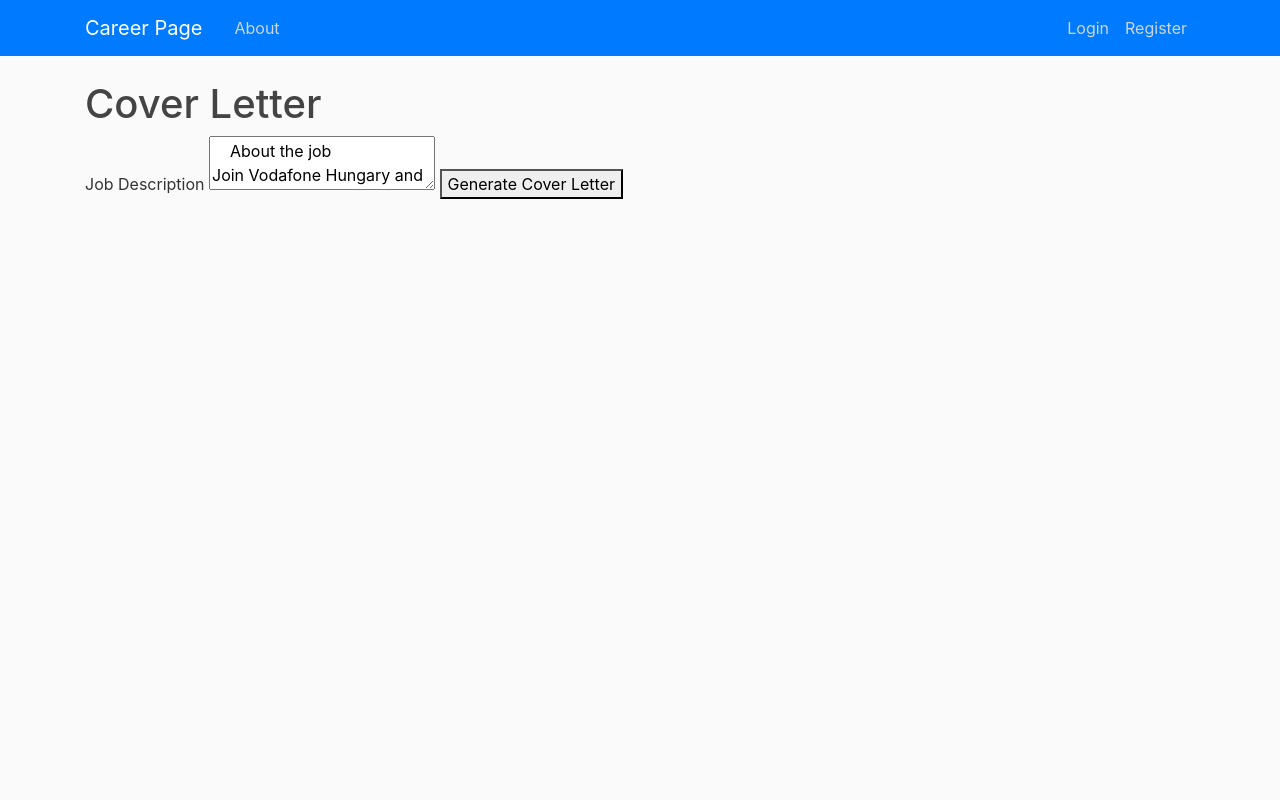
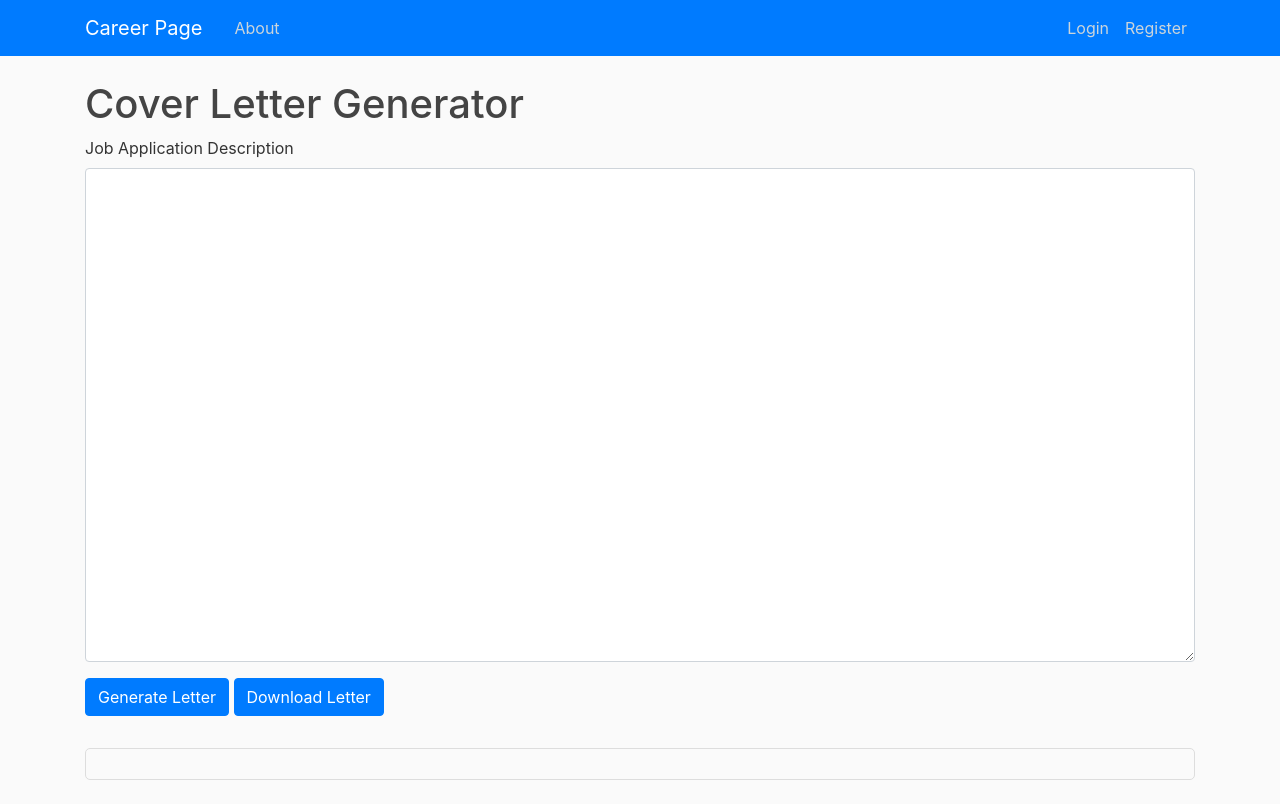
Before and after one commit to urffire/CV-generator, a Flask app: page /cover_letter in a window 1280 px wide. Before the commit the page ends 199 px from the top, so only its background shows below. Run offline with Flask 3, Linux system fonts and the light colour scheme; some libraries are stand-ins or nearby versions.

Commit message:
Updated UI

```diff
--- a/career_webpage/gpt.py
+++ b/career_webpage/gpt.py
@@ -9,7 +9,7 @@ def call_gpt_generate_cv(user_data):
     json = dumps(user_data)
 
     completion = client.chat.completions.create(
-        model="gpt-3.5-turbo",
+        model="gpt-3.5-turbo-1106",
         messages=[
             {
                 "role": "system",
@@ -38,7 +38,7 @@ def call_gpt_generate_cl(user_data, job_description):
     json = dumps(data)
 
     completion = client.chat.completions.create(
-        model="gpt-3.5-turbo",
+        model="gpt-3.5-turbo-1106",
         messages=[
             {
                 "role": "system",
@@ -65,7 +65,7 @@ def call_gpt_generate_advice(user_data):
     json = dumps(user_data)
 
     completion = client.chat.completions.create(
-        model="gpt-3.5-turbo",
+        model="gpt-3.5-turbo-1106",
         messages=[
             {
                 "role": "system",
--- a/career_webpage/routes.py
+++ b/career_webpage/routes.py
@@ -6,7 +6,6 @@ from career_webpage.gpt import call_gpt_generate_cv, call_gpt_generate_cl, call_
 from career_webpage.models import User, Role, UserRoles
 from flask_login import login_user, current_user, logout_user, login_required
 import requests
-
 
 
 def check_role(role_name):
@@ -185,15 +184,21 @@ def manage_users():
     if not check_role('Admin'):
         flash('You have to be admin to access this feature', 'danger')
         return redirect(url_for('home'))
+
     users = User.query.all()
     return render_template('manage_users.html', users=users, title='Manage users')
 
 @app.route("/delete_user/<int:user_id>")
 @login_required
 def delete_user(user_id):
-    if not check_role("Admin") and current_user.id != user_id:
+    if not check_role("Admin"):
         flash("You have to be admin to access this feature", "danger")
         return redirect(url_for('home'))
+
+    if current_user.id == user_id:
+        flash("You cannot delete your own account", "danger")
+        return redirect(url_for('home'))
+
     UserRoles.query.filter_by(user_id=user_id).delete()
     User.query.filter_by(id=user_id).delete()
     db.session.commit()
@@ -206,17 +211,14 @@ PROXYCURL_API_KEY = 'yMNOf5XqLO4mtJpjeXGzlg'
 @app.route('/fetch_profile', methods=['POST'])
 @login_required
 def fetch_profile():
-    print("asd")
     linkedin_url = request.json.get('linkedin_url')
-    print(linkedin_url)
     api_endpoint = 'https://nubela.co/proxycurl/api/v2/linkedin'
     headers = {'Authorization': 'Bearer ' + PROXYCURL_API_KEY}
     params = {'url': linkedin_url}
 
     try:
         response = requests.get(api_endpoint, params=params, headers=headers)
-        response.raise_for_status()  # Raise an exception for HTTP errors
-
+        response.raise_for_status()
         profile_data = response.json()
         return jsonify(profile_data)
     except requests.RequestException as e:
@@ -231,7 +233,7 @@ def save_profile():
         if request.content_type != 'application/json':
             return jsonify({'message': 'Invalid content type. Expected JSON.'}), 400
 
-        profile_data = request.json  # Assuming the profile data is sent as JSON
+        profile_data = request.json
         current_user.set_profile_data(profile_data)
         db.session.commit()
         return jsonify({'message': 'Profile saved successfully!'})
@@ -243,9 +245,8 @@ def save_profile():
 @login_required
 def load_profile():
     try:
-        # Load the profile data from the database
-        loaded_profile_data = current_user.get_profile_data()
-        return jsonify(loaded_profile_data)
+        profile_data = current_user.get_profile_data()
+        return jsonify(profile_data)
     except Exception as e:
         print(str(e))
         return jsonify({'message': 'Failed to load profile data.'}), 500
@@ -254,9 +255,8 @@ def load_profile():
 @login_required
 def generate_cv():
     try:
-        # Load the profile data from the database
-        loaded_profile_data = current_user.get_profile_data()
-        md = call_gpt_generate_cv(loaded_profile_data)
+        profile_data = current_user.get_profile_data()
+        md = call_gpt_generate_cv(profile_data)
         print(md)
         return jsonify({'content': md})
     except Exception as e:
@@ -269,10 +269,8 @@ def generate_cv():
 def generate_cl():
     try:
         job_description = request.json
-
-        # Load the profile data from the database
-        loaded_profile_data = current_user.get_profile_data()
-        md = call_gpt_generate_cl(loaded_profile_data, job_description)
+        profile_data = current_user.get_profile_data()
+        md = call_gpt_generate_cl(profile_data, job_description)
         print(md)
         return jsonify({'content': md})
     except Exception as e:
@@ -284,8 +282,8 @@ def generate_cl():
 @login_required
 def generate_advice():
     try:
-        loaded_profile_data = current_user.get_profile_data()
-        md = call_gpt_generate_advice(loaded_profile_data)
+        profile_data = current_user.get_profile_data()
+        md = call_gpt_generate_advice(profile_data)
         print(md)
         return jsonify({'content': md})
     except Exception as e:
--- a/career_webpage/static/main.css
+++ b/career_webpage/static/main.css
@@ -74,3 +74,28 @@ a.article-title:hover {
 .account-heading {
   font-size: 2.5rem;
 }
+
+#rendered_md {
+  border: 1px solid #ddd;
+  padding: 15px;
+  border-radius: 5px;
+}
+
+.spinner-border-container {
+    position: relative;
+    z-index: 1001; /* Ensure the overlay is above other elements */
+  }
+
+  .spinner-border-overlay {
+    position: fixed;
+    top: 0;
+    left: 0;
+    right: 0;
+    bottom: 0;
+    background: rgba(255, 255, 255, 0.7);
+    display: flex;
+    align-items: center;
+    justify-content: center;
+    z-index: 1000; /* Ensure the overlay is above other elements */
+    display: none; /* Initially hide the overlay */
+  }
--- /dev/null
+++ b/career_webpage/static/markdown.js
@@ -0,0 +1,38 @@
+let stored_md = "";
+
+async function update_md(value) {
+    stored_md = value
+
+    const converter = new showdown.Converter();
+    const html = converter.makeHtml(value);
+
+    const target = document.getElementById('rendered_md')
+
+    target.innerHTML = html
+}
+
+function download_md(filename) {
+    download(filename, stored_md)
+}
+
+function download(filename, text) {
+  const element = document.createElement('a');
+  element.setAttribute('href', 'data:text/plain;charset=utf-8,' + encodeURIComponent(text));
+  element.setAttribute('download', filename);
+
+  element.style.display = 'none';
+  document.body.appendChild(element);
+
+  element.click();
+
+  document.body.removeChild(element);
+}
+
+function startSpinner() {
+    document.getElementById('loadingOverlay').style.display = 'flex';
+}
+
+function stopSpinner() {
+    document.getElementById('loadingOverlay').style.display = 'none';
+
+}
--- a/career_webpage/templates/about.html
+++ b/career_webpage/templates/about.html
@@ -1,6 +1,5 @@
 {% extends "layout.html" %}
 {% block content %}
     <h1>About Page</h1>
-    <br>
-    <h3>Lorem ipsum -- Ide kitalálni valami menő szöveget, hogy mi ez az oldal</h3>
+
 {% endblock content %}
--- a/career_webpage/templates/cover_letter.html
+++ b/career_webpage/templates/cover_letter.html
@@ -1,30 +1,44 @@
 {% extends "layout.html" %}
 {% block content %}
 
-<h1>Cover Letter</h1>
+<h1>Cover Letter Generator</h1>
 
-<label for="job-description">Job Description</label>
-<textarea id="job-description">
-    About the job
-Join Vodafone Hungary and build a better tomorrow!
+<div class="form-group">
+    <label for="job-description">Job Application Description</label>
+    <textarea class="form-control" id="job-description" rows="20"></textarea>
+</div>
+
+<button type="button" class="btn btn-primary mb-2" onclick="generate_cl()">Generate Letter</button>
+<button type="button" class="btn btn-primary mb-2" onclick="download_md('cover_letter.md')">Download Letter</button>
+
+<!-- Loading Spinner Overlay -->
+<div class="spinner-border-overlay" id="loadingOverlay">
+    <div class="spinner-border" role="status">
+        <span class="sr-only">Loading...</span>
+    </div>
+</div>
+
+<div class="mt-4 mb-4">
+    <div id="rendered_md"></div>
+</div>
 
 
-We are looking for a
-
-Technical Product Manager
-for our Technology Department
-
-#Vodafonelife
-At Vodafone, we’re working hard to build a better future. A more connected, inclusive and sustainable world. As a dynamic global community, it's our human spirit, together with technology, that empowers us to achieve this.
-</textarea>
-<button onclick="generateCL()">Generate Cover Letter</button>
-
-<div id="rendered_md"></div>
-
 <script src="https://cdn.jsdelivr.net/npm/showdown@2.1.0/dist/showdown.min.js"></script>
+<script src="{{ url_for('static', filename='markdown.js') }}"></script>
 
 <script>
-async function generateCL() {
+
+update_md(`
+# Cover Letter Template
+
+This is where your cover letter will appear!
+
+To start, type in your _job description_, and hit *Generate Letter*!
+`);
+
+async function generate_cl() {
+    startSpinner()
+
     const job_description = document.getElementById("job-description").value
     const json = { job_description: job_description }
 
@@ -36,14 +50,8 @@ async function generateCL() {
         body: JSON.stringify(json)
     }).then(response => response.json()).then(data => {
         console.log(data.content);
-
-        const converter = new showdown.Converter();
-        const text = data.content;
-        const html = converter.makeHtml(text);
-
-        const target = document.getElementById('rendered_md')
-
-        target.innerHTML = html
+        update_md(data.content);
+        stopSpinner()
     }).catch(error => {
         console.error('Error:', error);
         alert('Failed to generate CV.');
--- a/career_webpage/templates/layout.html
+++ b/career_webpage/templates/layout.html
@@ -6,7 +6,7 @@
     <meta name="viewport" content="width=device-width, initial-scale=1, shrink-to-fit=no">
 
     <!-- Bootstrap CSS -->
-    <link rel="stylesheet" href="https://maxcdn.bootstrapcdn.com/bootstrap/4.0.0/css/bootstrap.min.css" integrity="sha384-Gn5384xqQ1aoWXA+058RXPxPg6fy4IWvTNh0E263XmFcJlSAwiGgFAW/dAiS6JXm" crossorigin="anonymous">
+    <link rel="stylesheet" href="https://cdn.jsdelivr.net/npm/bootstrap@4.5.3/dist/css/bootstrap.min.css" integrity="sha384-TX8t27EcRE3e/ihU7zmQxVncDAy5uIKz4rEkgIXeMed4M0jlfIDPvg6uqKI2xXr2" crossorigin="anonymous">
     <link rel="stylesheet" type="text/css" href="{{ url_for('static', filename='main.css') }}">
 
     {% if title %}
```
Also changed, not shown: career_webpage/static/cv.js (+9 -42 lines), career_webpage/templates/career_advice.html (+30 -11 lines), career_webpage/templates/cv.html (+49 -9 lines).
